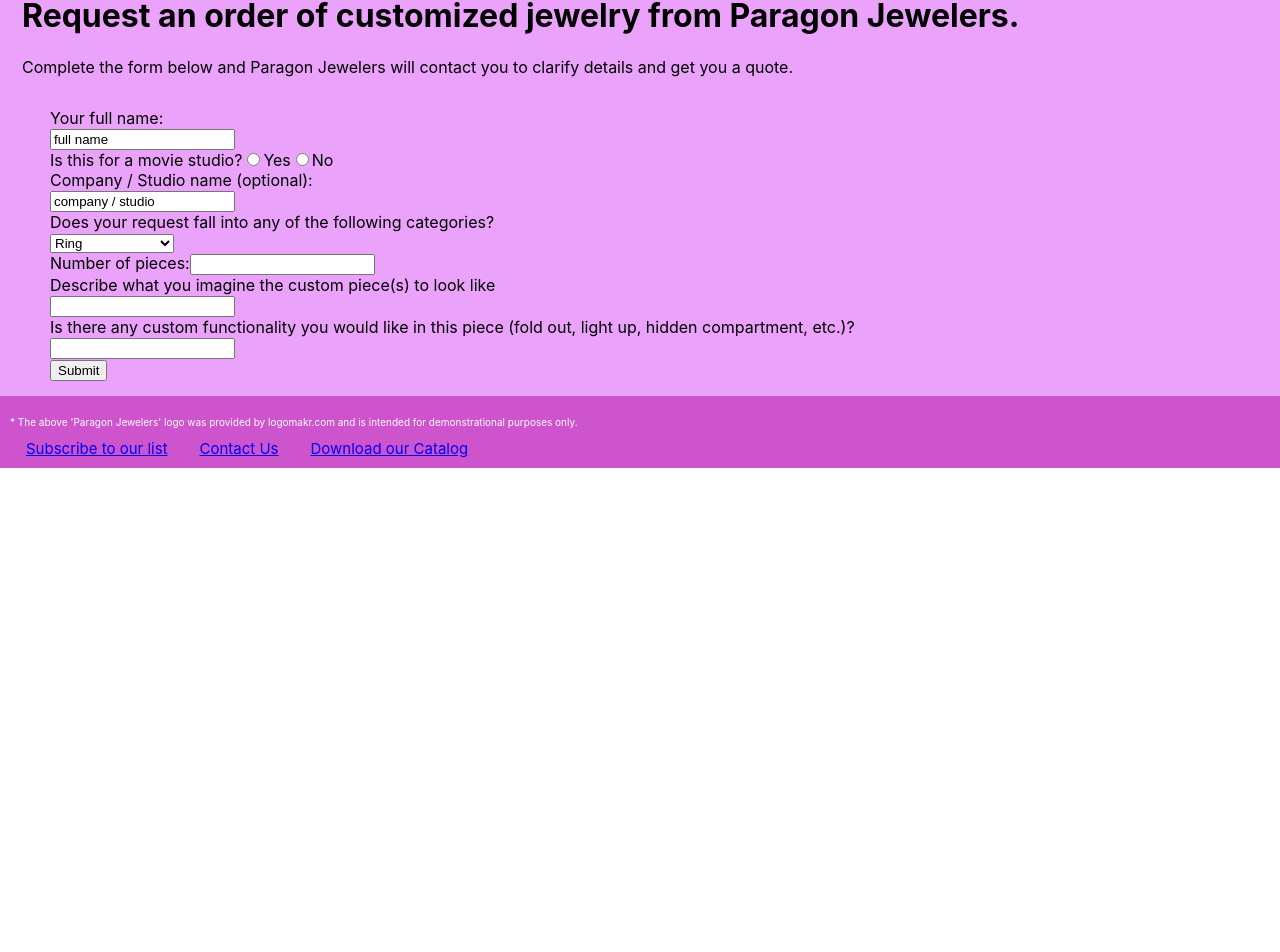
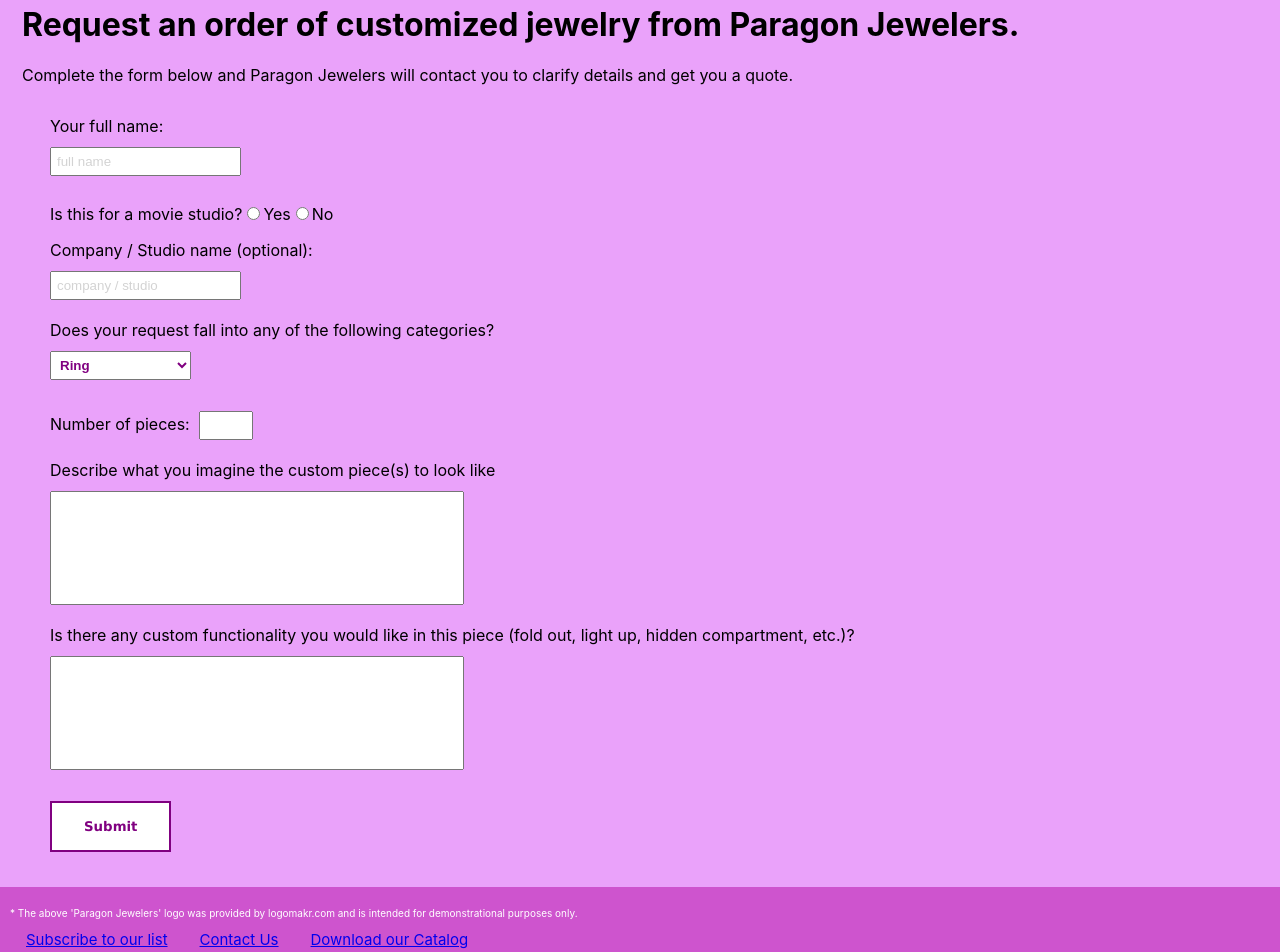
Before and after one commit to NaumanSir/paragon_jewelers, a React (Create React App) app: page /customize in a window 1280 px wide. Shown: the part 225-1177 px from the top of the page. Before the commit the page ends 800 px from the top, so only its background shows below. Built offline with nearby package versions, Linux system fonts and the light colour scheme; what google-maps-react would draw is missing.

Commit message:
completed form for custom jewelry

```diff
--- a/src/components/Customize.css
+++ b/src/components/Customize.css
@@ -6,8 +6,52 @@
     margin: 0px 0px 0px 22px;
 }
 
+.form_header h1 {
+    margin-top: 0px;
+    padding-top: 30px;
+}
+
 .form_itself {
     padding: 15px;
     margin-left: 35px;
     /* border: 1px solid purple; */
 }
+
+.form_itself input {
+    margin-top: 11px;
+    margin-bottom: 20px;
+    padding: 5px;
+    color: lightgray;
+    /* width: 300px; */
+}
+
+.form_itself select {
+    margin-top: 11px;
+    margin-bottom: 20px;
+    padding: 5px;
+    color: purple;
+    font-weight: bold;
+}
+
+.number_of_pieces {
+    width: 40px;
+}
+
+.desc {
+    width: 400px;
+    height: 100px;
+}
+
+.submit_button input {
+    background-color: white;
+    border: 2px solid purple;
+    color: purple;
+    font-family: Lucida Sans;
+    font-weight: bolder;
+    padding: 16px 32px;
+}
+
+.submit_button input:hover {
+    background-color: purple;
+    color: white;
+}
--- a/src/components/Customize.js
+++ b/src/components/Customize.js
@@ -29,13 +29,15 @@
                             <option value="bracelet">Bracelet / Bangle</option>
                             <option value="none">None</option>
                         </select><br />
-                        Number of pieces:
-                        <input type="number" name="no_of_pieces" /><br />
+                        Number of pieces:&nbsp;&nbsp;
+                        <input className="number_of_pieces" type="number" name="no_of_pieces" /><br />
                         Describe what you imagine the custom piece(s) to look like<br />
-                        <input type="textarea" cols="50" name="desc" /><br />
+                        <input className="desc" type="textarea" cols="50" name="desc" /><br />
                         Is there any custom functionality you would like in this piece (fold out, light up, hidden compartment, etc.)?<br />
-                        <input type="textarea" name="functionality_desc" /><br />
-                        <input type="submit" value="Submit" />
+                        <input className="desc" type="textarea" name="functionality_desc" /><br />
+                        <div className="submit_button">
+                            <input type="submit" value="Submit" />
+                        </div>
                     </form>
                 </div>
             </div>
```
